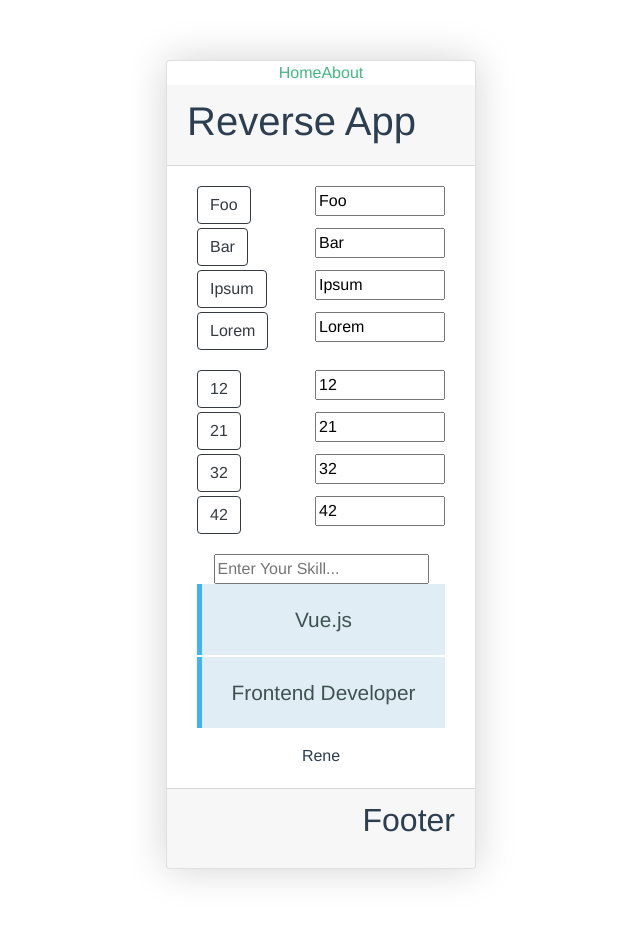
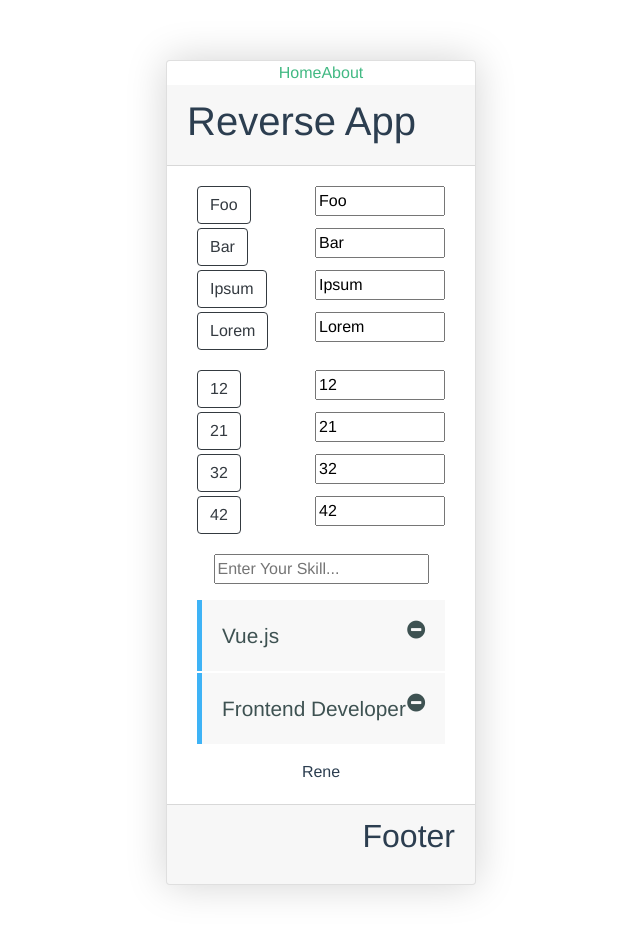
Before and after one commit to renebitter/vue-reverseapp-proj, a Vue app: page / in a window 1280 px wide. Shown: the whole page, without its empty margins (319-959 px from the left). Built offline with nearby package versions, Linux system fonts and the light colour scheme; a small style sheet from the web is missing.

Commit message:
fixed console errors. Mainly because of transition-group/key

```diff
--- a/src/components/Content.vue
+++ b/src/components/Content.vue
@@ -21,19 +21,21 @@
 
       <div class="input-list">
           <form @submit.prevent="addSkill">
-              <input type="text" placeholder="Enter Your Skill..." v-model="skill" v-validate="'min:5'" name="skill">
+              <input class="mb-3" type="text" placeholder="Enter Your Skill..." v-model="skill" v-validate="'min:5'" name="skill">
 
-                  <transition name="alert-in" enter-active-class="animated flipInX" leave-active-class="animated flipOutX">
-                      <p class="alert" v-if="errors.has('skill')">{{errors.first('skill')}}</p>
-                  </transition>
+              <transition name="alert-in" enter-active-class="animated flipInX" leave-active-class="animated flipOutX">
+                  <p class="alert" v-if="errors.has('skill')">{{errors.first('skill')}}</p>
+              </transition>
 
 
               <!--<input type="checkbox" id="checkbox" v-model="checked">-->
               <ul>
-                  <transition-group name="list" enter-active-class="animated bounceInUp" leave-active-class="animated bounceOutDown">
+                  <transition-group name="list" enter-active-class="animated bounceInUp" leave-active-class="animated bounceOutDown" key="i">
                       <!--using :key'index' will not work-->
-                      <li v-for="(data, index) in skills" :key='data'>{{data.skill}}</li>
-                      <i class="fa fa-minus-circle float-right" @click="remove(index)"></i>
+                      <li v-for="(data, index) in skills" :key='index + 1'>
+                          {{data.skill}}
+                          <i class="fa fa-minus-circle float-right" @click="remove(index)"></i>
+                      </li>
                   </transition-group>
               </ul>
           </form>
@@ -97,10 +99,10 @@ export default {
     methods: {
         reverseMessage: function (array, index) {
             array[index].message = array[index].message.split('').reverse().join('');
-            console.log(array[index].message)
+            // console.log(array[index].message)
         },
         changeName: function () {
-          console.log("Change Name")
+          // console.log("Change Name")
         },
         enableButton: function () {
             //
@@ -109,16 +111,16 @@ export default {
             // } else {
             //     return btnState = true;
             // }
-            console.log("Checkbox")
+            // console.log("Checkbox")
         },
         addSkill(){
             this.$validator.validateAll().then((result) => {
                 if (result){
                     this.skills.push({skill: this.skill})
                     this.skill = '';
-                    console.log("addSkill: " + this.checked)
+                    // console.log("addSkill: " + this.checked)
                 }else{
-                    console.log("not valid")
+                    // console.log("not valid")
                 }
             })
 
@@ -147,17 +149,19 @@ export default {
     .input-list ul li {
       padding: 20px;
       font-size: 1.3em;
-      background-color: #E0EDF4;
+      background-color: #f8f8f8;
       border-left: 5px solid #3EB3F6;
       margin-bottom: 2px;
       color: #3E5252;
+        text-align:left;
+
     }
 
-    .input-list p {
-      text-align:center;
-      padding: 30px 0;
-      color: gray;
-    }
+    /*.input-list p {*/
+      /*text-align:center;*/
+      /*padding: 30px 0;*/
+      /*color: gray;*/
+    /*}*/
 
     .card {
       box-shadow: 0px 0px 40px lightgray;
```
